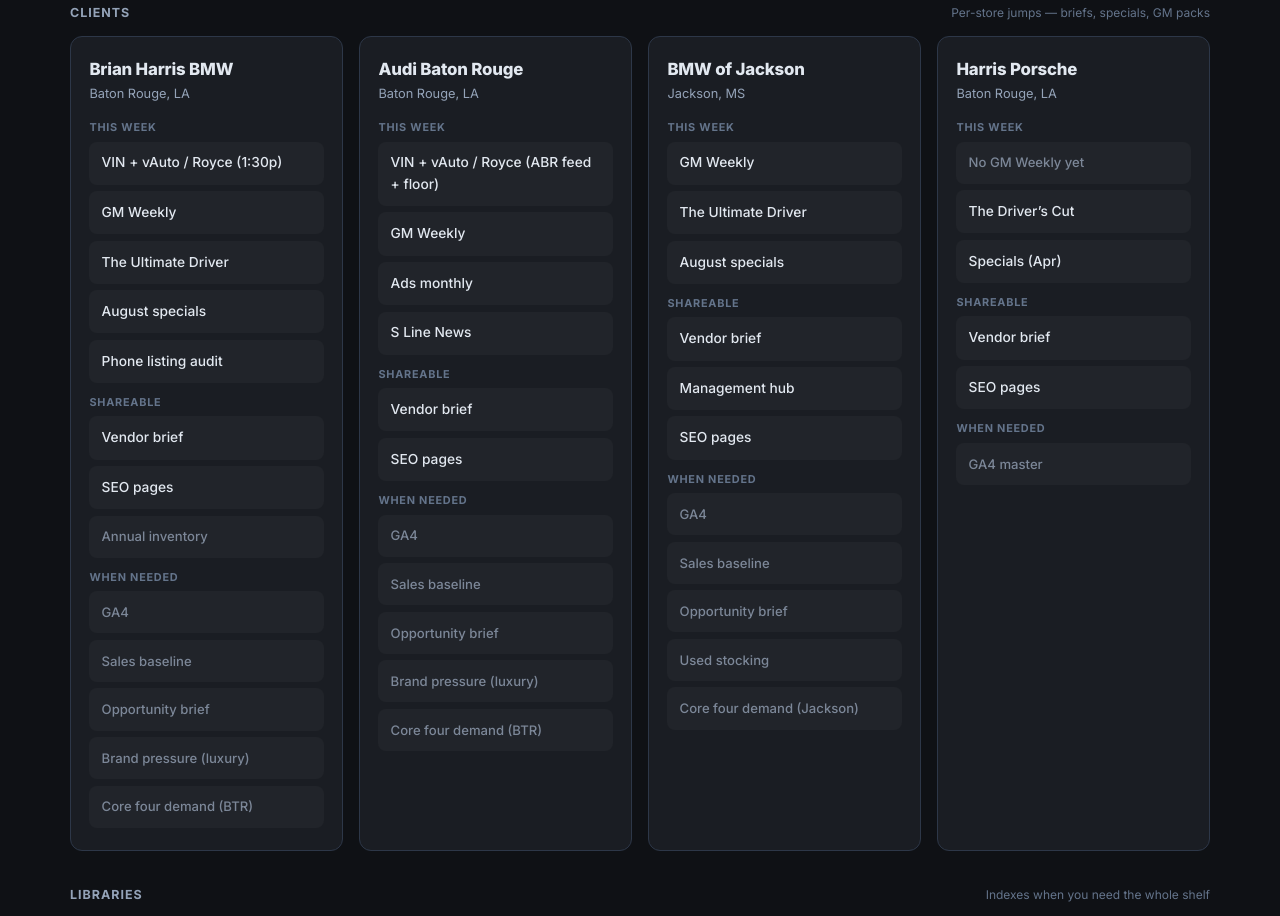
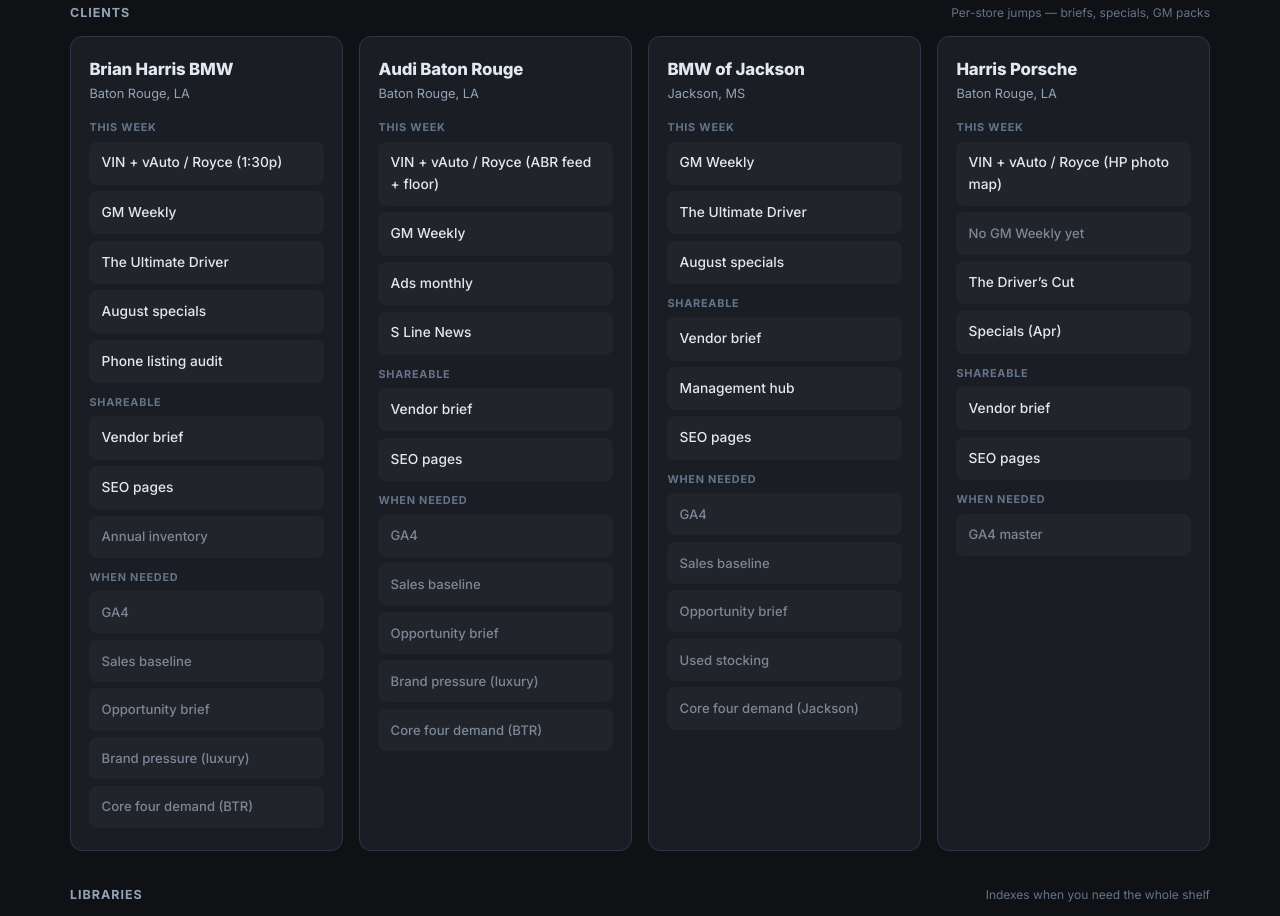
Before and after one commit to thecooperativeagency/hub, a plain HTML site: page index.html in a window 1280 px wide. Shown: the part 1769-2685 px from the top of the page. Drawn offline with Linux system fonts and the light colour scheme; no server answers.

Commit message:
Link HP This week to Royce agenda photo map.

```diff
--- a/index.html
+++ b/index.html
@@ -1015,6 +1015,7 @@
                 <div class="card-subtitle">Baton Rouge, LA</div>
 
                 <div class="group-label">This week</div>
+                <a class="link-item" href="./vin-royce-2026-08-31.html">VIN + vAuto / Royce (HP photo map)</a>
                 <a class="link-item muted" href="https://thecooperativeagency.github.io/email-creative/manager-reports.html" target="_blank" rel="noopener">No GM Weekly yet</a>
                 <a class="link-item" href="https://thecooperativeagency.github.io/seo-pages/Harris%20Porsche/drivers-cut-issue-01-september-2026.html" target="_blank" rel="noopener">The Driver’s Cut</a>
                 <a class="link-item" href="https://thecooperativeagency.github.io/seo-pages/Harris%20Porsche/harris-porsche-april-2026-specials.html" target="_blank" rel="noopener">Specials (Apr)</a>
```
